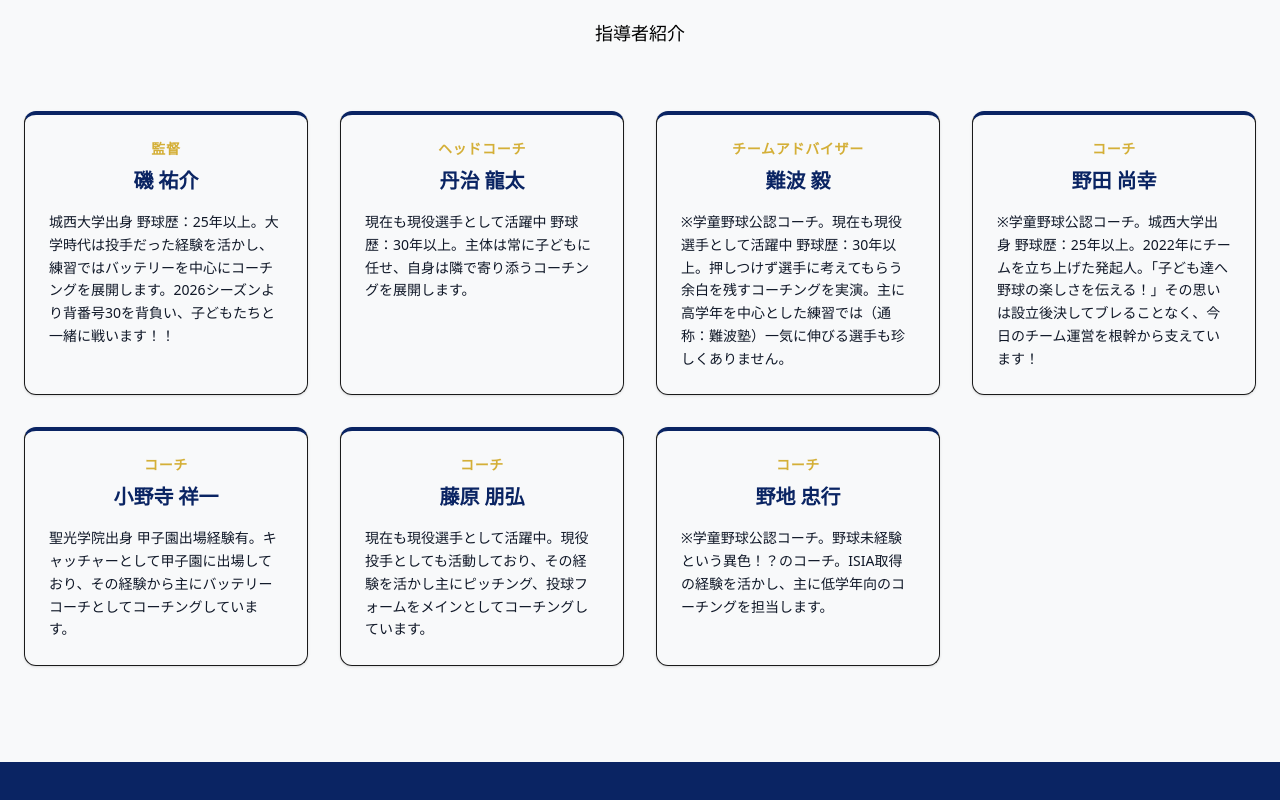
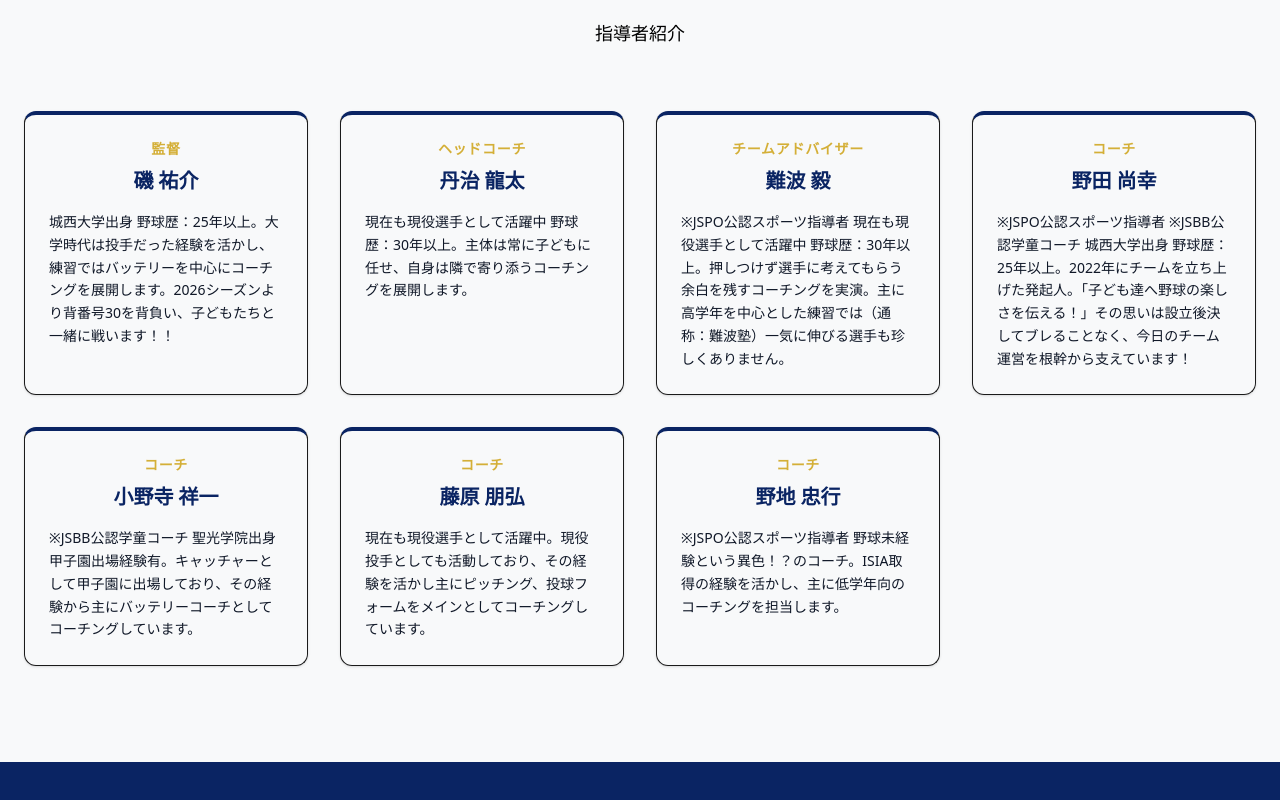
Before and after one commit to neour2000-rgb/tiga-web, a Next.js app: page /members in a window 1280 px wide. Shown: the part 442-1242 px from the top of the page. Built offline with nearby package versions, Linux system fonts and the light colour scheme.

Commit message:
update: update staff introduction text

```diff
--- a/components/members/StaffList.tsx
+++ b/components/members/StaffList.tsx
@@ -17,17 +17,17 @@ const staffMembers = [
     {
         role: "チームアドバイザー",
         name: "難波 毅",
-        description: "※学童野球公認コーチ。現在も現役選手として活躍中 野球歴：30年以上。押しつけず選手に考えてもらう余白を残すコーチングを実演。主に高学年を中心とした練習では（通称：難波塾）一気に伸びる選手も珍しくありません。"
+        description: "※JSPO公認スポーツ指導者\n現在も現役選手として活躍中 野球歴：30年以上。押しつけず選手に考えてもらう余白を残すコーチングを実演。主に高学年を中心とした練習では（通称：難波塾）一気に伸びる選手も珍しくありません。"
     },
     {
         role: "コーチ",
         name: "野田 尚幸",
-        description: "※学童野球公認コーチ。城西大学出身 野球歴：25年以上。2022年にチームを立ち上げた発起人。「子ども達へ野球の楽しさを伝える！」その思いは設立後決してブレることなく、今日のチーム運営を根幹から支えています！"
+        description: "※JSPO公認スポーツ指導者\n※JSBB公認学童コーチ\n城西大学出身 野球歴：25年以上。2022年にチームを立ち上げた発起人。「子ども達へ野球の楽しさを伝える！」その思いは設立後決してブレることなく、今日のチーム運営を根幹から支えています！"
     },
     {
         role: "コーチ",
         name: "小野寺 祥一",
-        description: "聖光学院出身 甲子園出場経験有。キャッチャーとして甲子園に出場しており、その経験から主にバッテリーコーチとしてコーチングしています。"
+        description: "※JSBB公認学童コーチ\n聖光学院出身 甲子園出場経験有。キャッチャーとして甲子園に出場しており、その経験から主にバッテリーコーチとしてコーチングしています。"
     },
     {
         role: "コーチ",
@@ -37,7 +37,7 @@ const staffMembers = [
     {
         role: "コーチ",
         name: "野地 忠行",
-        description: "※学童野球公認コーチ。野球未経験という異色！？のコーチ。ISIA取得の経験を活かし、主に低学年向のコーチングを担当します。"
+        description: "※JSPO公認スポーツ指導者\n野球未経験という異色！？のコーチ。ISIA取得の経験を活かし、主に低学年向のコーチングを担当します。"
     },
 ]
 
```
